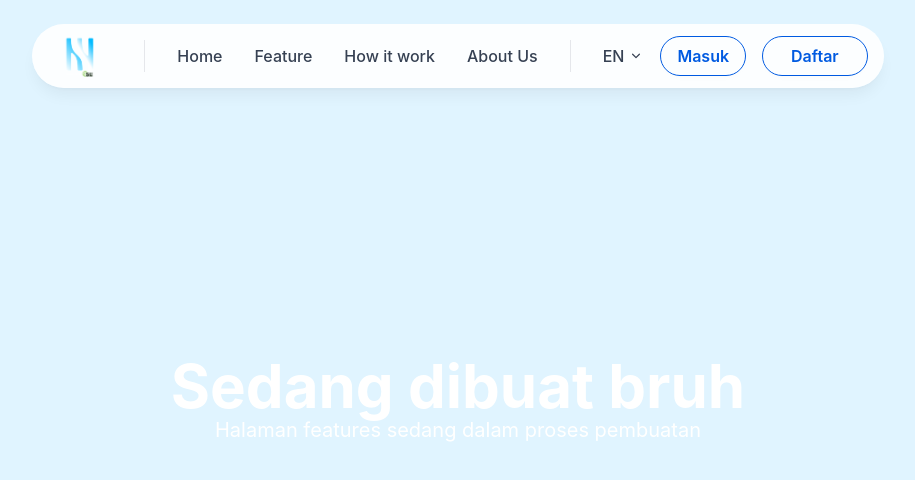
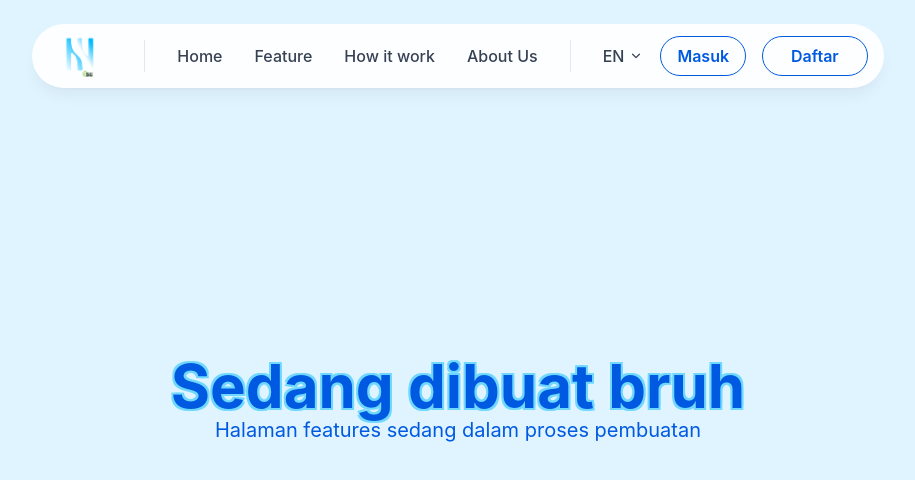
Before and after one commit to aryakamwys/hawa-sl2-clean, a Next.js app: page /feature in a window 1280 px wide. Shown: the top 480 px of the page, without its empty margins (182-1097 px from the left). Built offline with nearby package versions, Linux system fonts and the light colour scheme.

Commit message:
feat: adding information on all menus

```diff
--- a/app/layout.tsx
+++ b/app/layout.tsx
@@ -17,7 +17,7 @@ export default function RootLayout({
 }>) {
   return (
     <html lang="en">
-      <body>
+      <body suppressHydrationWarning={true}>
         {children}
       </body>
     </html>
--- a/components/sections/AboutUs.tsx
+++ b/components/sections/AboutUs.tsx
@@ -3,10 +3,13 @@ export default function AboutUs() {
     <section className="min-h-screen flex items-center justify-center px-6">
       <div className="max-w-4xl mx-auto">
         <div className="text-center">
-          <h2 className="text-4xl md:text-6xl font-bold text-white mb-6">
+          <h2
+            className="text-4xl md:text-6xl font-bold text-[#005AE1] mb-6"
+            style={{ textShadow: '2px 2px 0 #70D8FF, -2px -2px 0 #70D8FF, 2px -2px 0 #70D8FF, -2px 2px 0 #70D8FF' }}
+          >
             Sedang dibuat bruh
           </h2>
-          <p className="text-lg md:text-xl text-white">
+          <p className="text-lg md:text-xl text-[#005AE1]">
             Halaman about us sedang dalam proses pembuatan
           </p>
         </div>
--- a/components/sections/Features.tsx
+++ b/components/sections/Features.tsx
@@ -3,10 +3,13 @@ export default function Features() {
     <section className="min-h-screen flex items-center justify-center px-6">
       <div className="max-w-4xl mx-auto">
         <div className="text-center">
-          <h2 className="text-4xl md:text-6xl font-bold text-white mb-6">
+          <h2
+            className="text-4xl md:text-6xl font-bold text-[#005AE1] mb-6"
+            style={{ textShadow: '2px 2px 0 #70D8FF, -2px -2px 0 #70D8FF, 2px -2px 0 #70D8FF, -2px 2px 0 #70D8FF' }}
+          >
             Sedang dibuat bruh
           </h2>
-          <p className="text-lg md:text-xl text-white">
+          <p className="text-lg md:text-xl text-[#005AE1]">
             Halaman features sedang dalam proses pembuatan
           </p>
         </div>
--- a/components/sections/HowItWorks.tsx
+++ b/components/sections/HowItWorks.tsx
@@ -3,10 +3,13 @@ export default function HowItWorks() {
     <section className="min-h-screen flex items-center justify-center px-6">
       <div className="max-w-4xl mx-auto">
         <div className="text-center">
-          <h2 className="text-4xl md:text-6xl font-bold text-white mb-6">
+          <h2
+            className="text-4xl md:text-6xl font-bold text-[#005AE1] mb-6"
+            style={{ textShadow: '2px 2px 0 #70D8FF, -2px -2px 0 #70D8FF, 2px -2px 0 #70D8FF, -2px 2px 0 #70D8FF' }}
+          >
             Sedang dibuat bruh
           </h2>
-          <p className="text-lg md:text-xl text-white">
+          <p className="text-lg md:text-xl text-[#005AE1]">
             Halaman how it works sedang dalam proses pembuatan
           </p>
         </div>
```
